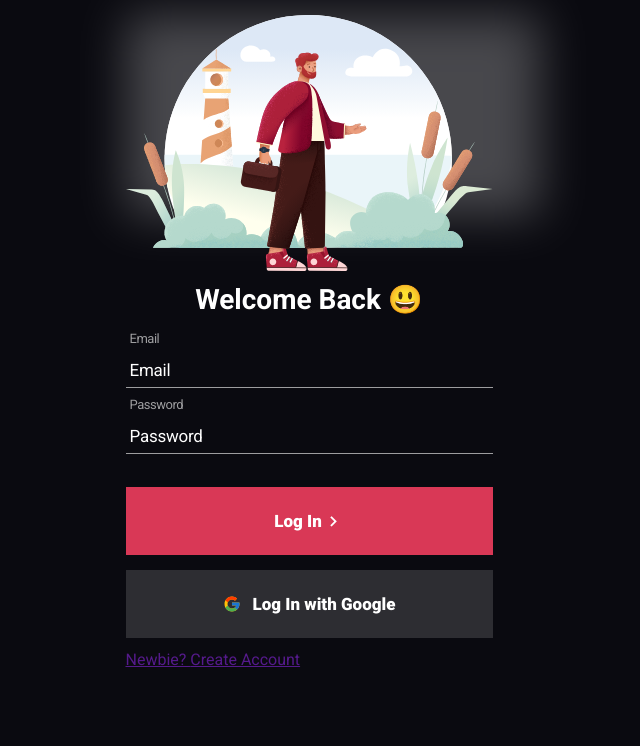
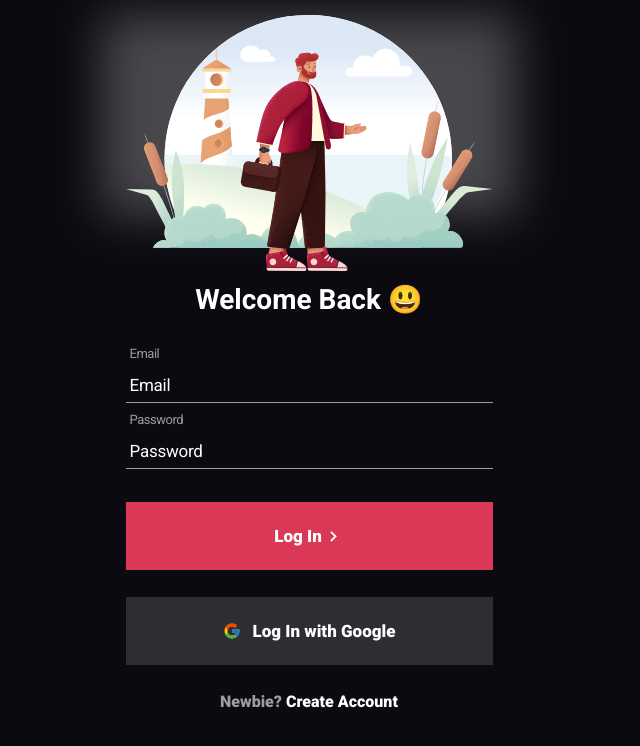
Before and after one commit to TStavale/login_app, a plain HTML site: page index.html in a window 1280 px wide. Shown: the whole page, without its empty margins (331-971 px from the left). Drawn offline with nearby package versions, Linux system fonts and the light colour scheme.

Commit message:
I created the 'class' container-link to be able to style the link. I also modified the 'tag a' by css and created effects for it. I changed the text color of the 'span' tag.

```diff
--- a/assets/css/style.css
+++ b/assets/css/style.css
@@ -14,6 +14,7 @@ body {
 main {
     display: flex;
     flex-direction: column;
+    align-items: center;
     padding: 15px 0px;
     max-width: 414px;
     min-height: 100vh;
@@ -41,6 +42,8 @@ h1 {
 .container-inputs {
     display: flex;
     flex-direction: column;
+    width: 100%;
+    margin-top: 15px;
 }
 
 label {
@@ -137,3 +140,42 @@ i {
 .btn-google:active {
     opacity: 0.6;
 }
+
+.container-link {
+    position: relative;
+    margin-top: 15px;
+}
+
+a {
+    font-weight: 900;
+    font-size: 16px;
+    line-height: 16px;
+    color: rgba(255, 255, 255, 0.6);
+    text-decoration: none;
+}
+
+a::after {
+    content: "";
+    width: 0;
+    height: 2px;
+    position: absolute;
+    background: #d93856;
+    bottom: -3px;
+    left: 0;
+    transition: 0.3s ease;
+}
+
+a:hover::after {
+    content: "";
+    width: 100%;
+    height: 2px;
+    position: absolute;
+    background: #d93856;
+    bottom: -3px;
+    left: 0;
+
+}
+
+span {
+    color: #ffffff;
+}
--- a/index.html
+++ b/index.html
@@ -26,7 +26,7 @@
 
             </div>
 
-            <div>
+
             <button class="btn-login" >Log In
                 <i class='bx bx-chevron-right'></i> <!--Icone arrow-->
             </button>
@@ -34,9 +34,9 @@
             <button class="btn-google"> <img src="./assets/img/icon-google.svg" alt="logo do google"> <!--Imagem da logo do google-->
                 Log In with Google
             </button>
-            </div>
 
-            <div>
+
+            <div class="container-link">
                 <p><a href="">Newbie? <span>Create Account</span></a></p>
             </div>
 
```
Lines whose indentation alone changed are shown as unchanged.
